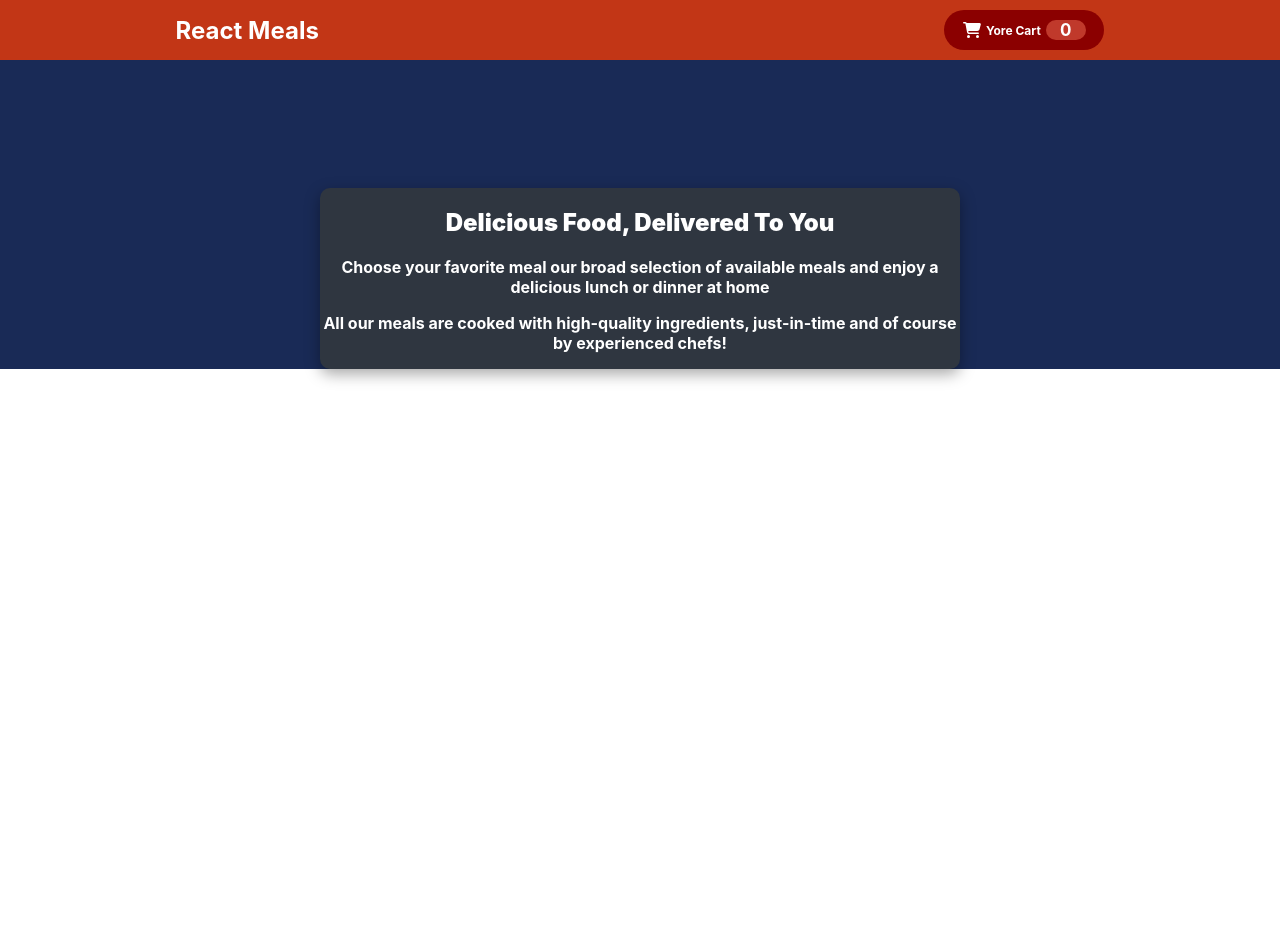
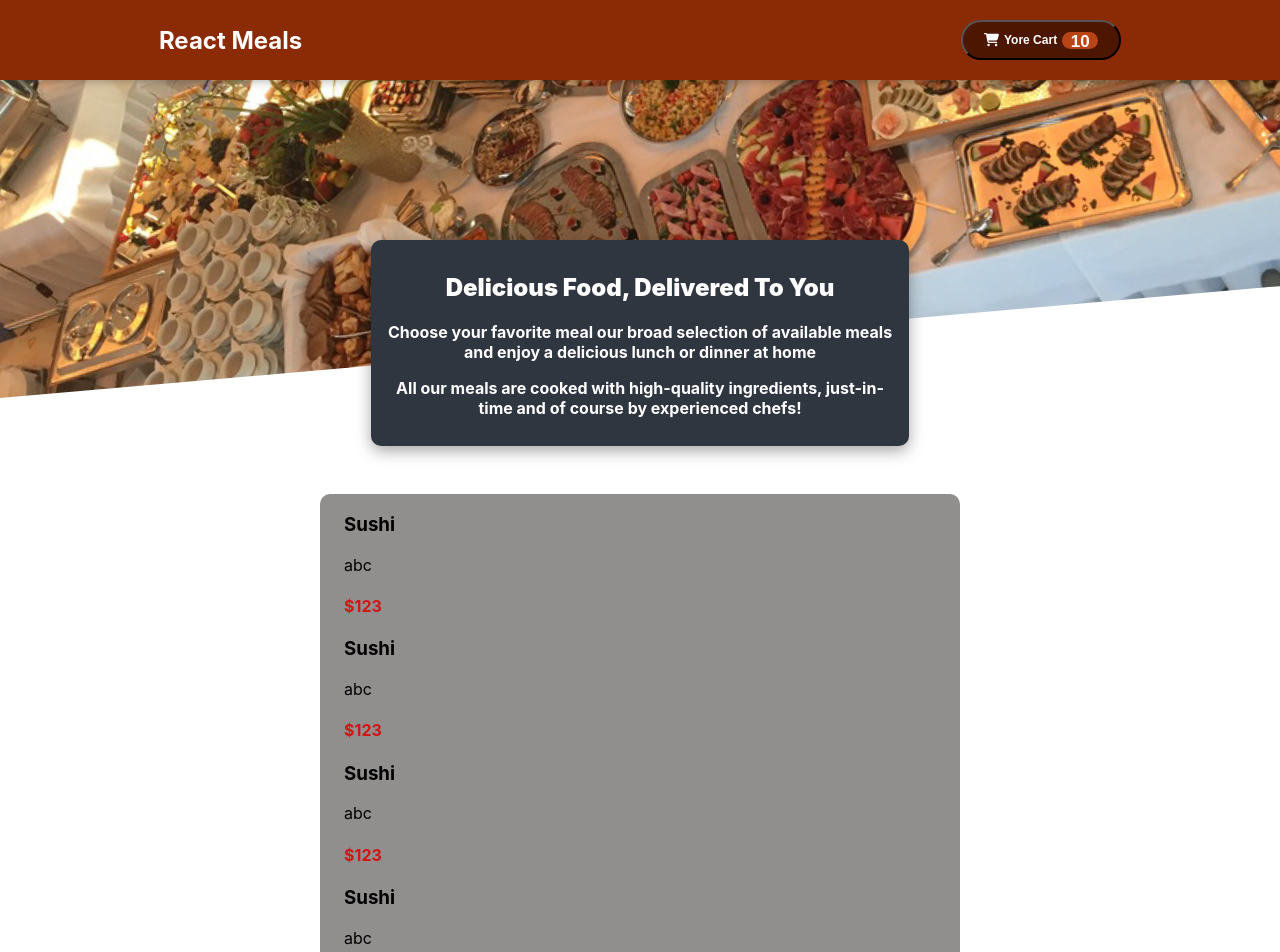
Before and after one commit to prabhasg56/food-order-app-react, a React (Create React App) app: page / in a window 1280 px wide. Shown: the top 952 px of the page. Before the commit the page ends 800 px from the top, so only its background shows below. Built offline with nearby package versions, Linux system fonts and the light colour scheme.

Commit message:
added available meals

```diff
--- /dev/null
+++ b/src/App.css
@@ -0,0 +1,7 @@
+.main {
+    width: 100px;
+    height: 100px;
+    justify-content: center;
+    background-color: #2f3640;
+
+  }
--- a/src/App.js
+++ b/src/App.js
@@ -1,11 +1,11 @@
 import Header from "./components/Layout/Header";
-import Home from "./components/Layout/Home";
+import AvailableMeals from "./components/Meals/AvailableMeals";
 
 function App() {
   return (
     <>
       <Header />
-      <Home/>
+      <AvailableMeals/>
     </>
   );
 }
--- a/src/components/Layout/Header.css
+++ b/src/components/Layout/Header.css
@@ -1,21 +1,25 @@
 .header {
   display: flex;
-    height: 60px;
+  position: fixed;
+  height: 5rem;
   width: 100%;
-    background-color: #c23616;
+  background-color: #8a2b06;
   align-items: center;
   justify-content: space-evenly;
   color: white;
+  box-shadow: 0 2px 8px rgba(0, 0, 0, 0.25);
+  z-index: 10;
 }
 
 .header-title {
-    margin-right: 250px;
+  margin-right: 300px;
 }
 
 .cart {
   display: flex;
   margin-left: 200px;
-    background-color: darkred;
+  background-color: #4d1601;
+  color: white;
   width: 160px;
   height: 40px;
   align-items: center;
@@ -33,7 +37,7 @@
 .cart-amount {
   /* display: flex; */
   margin-left: 5px;
-    background-color: #c0392b;
+  background-color: #b94517;
   font-size: 17px;
   width: 25%;
   height: 50%;
@@ -42,3 +46,17 @@
   text-align: center;
   font-weight: bold;
 }
+
+.main-image {
+  width: 100%;
+  height: 25rem;
+  overflow: hidden;
+  z-index: 0;
+}
+
+.main-image img {
+  width: 110%;
+  height: 100%;
+  object-fit: cover;
+  transform: rotateZ(-5deg) translateY(-4rem) translateX(-1rem);
+}
--- a/src/components/Layout/Header.js
+++ b/src/components/Layout/Header.js
@@ -1,22 +1,33 @@
 import React from "react";
-import './Header.css'
-import { FontAwesomeIcon } from '@fortawesome/react-fontawesome'
-import { faCartShopping } from '@fortawesome/free-solid-svg-icons'
+import "./Header.css";
+import mealsImage from '../../assets/meals.jpg'
+import MealsSummary from "../Meals/MealsSummary";
+import { FontAwesomeIcon } from "@fortawesome/react-fontawesome";
+import { faCartShopping } from "@fortawesome/free-solid-svg-icons";
 
 const Header = () => {
   return (
     <>
-      <div className="header">
+      <header className="header">
         <div className="header-title">
           <h2>React Meals</h2>
         </div>
 
-        <div className="cart">
-        <FontAwesomeIcon icon={faCartShopping} />
-            <span className="cart-text">Yore Cart </span>
-            <div className="cart-amount">{0}</div>
-        </div>
+        <button className="cart" onClick={()=>console.log('hello')}>
+          <span>
+            <FontAwesomeIcon icon={faCartShopping} />
+          </span>
+          <span className="cart-text">
+            Yore Cart
+          </span>
+          <span className="cart-amount">{10}</span>
+        </button>
+      </header>
+
+      <div className="main-image">
+          <img  src={mealsImage} alt='A table full of delicious food!'/>
       </div>
+      <MealsSummary/>
     </>
   );
 };
--- /dev/null
+++ b/src/components/Meals/AvailableMeals.css
@@ -0,0 +1,21 @@
+.meals-list {
+    display: flex;
+    width: 50%;
+    height: auto;
+    background-color: rgb(145, 142, 142);
+    margin-top: 3rem;
+    border-radius: 10px;
+    position: relative;
+    align-content: center;
+    margin-left: 25%;
+
+}
+
+.meal {
+    margin-left: 1.5rem;
+
+}
+
+.meal h4 {
+    color: rgb(209, 21, 21);
+}
--- /dev/null
+++ b/src/components/Meals/AvailableMeals.js
@@ -0,0 +1,32 @@
+import React from 'react';
+import './AvailableMeals.css';
+
+const meals = [
+    {mealTitle: "Sushi", mealDesc: "abc", mealPrice: "$123"},
+    {mealTitle: "Sushi", mealDesc: "abc", mealPrice: "$123"},
+    {mealTitle: "Sushi", mealDesc: "abc", mealPrice: "$123"},
+    {mealTitle: "Sushi", mealDesc: "abc", mealPrice: "$123"},
+]
+
+const AvailableMeals = () => {
+  return (
+    <div className='meals-list'>
+        <div className='meal'>
+            {
+                meals.map((meal, index) => {
+                    return (
+                        <div>
+                            <h3>{meal.mealTitle}</h3>
+                            <p>{meal.mealDesc}</p>
+                            <h4>{meal.mealPrice}</h4>
+                        </div>
+                    )
+                })
+            }
+        </div>
+
+    </div>
+  )
+}
+
+export default AvailableMeals
--- a/src/components/Layout/Home.css
+++ b/src/components/Meals/MealsSummary.css
@@ -3,14 +3,18 @@
   width: 100%;
   height: 100%;
   justify-content: center;
-  background-color: #192a56;
+  /* background-color: #2f3640; */
+
 }
 
 .food-card {
   height: 40%;
-  width: 50%;
+  width: 40%;
   font-weight: bold;
-  margin-top: 8rem;
+  margin: auto;
+  margin-top: -10rem;
+  position: relative;
+  padding: 0.8rem;
   color: white;
   background-color: #2f3640;
   text-align: center;
--- a/src/components/Layout/Home.js
+++ b/src/components/Meals/MealsSummary.js
@@ -1,7 +1,7 @@
 import React from 'react';
-import './Home.css'
+import './MealsSummary.css'
 
-const Home = () => {
+const MealsSummary = () => {
   return (
 
     <div className='main'>
@@ -15,4 +15,4 @@ const Home = () => {
   )
 }
 
-export default Home
+export default MealsSummary;
```
Also changed, not shown: src/assets/meals.jpg (added). Lines whose indentation alone changed are shown as unchanged.
